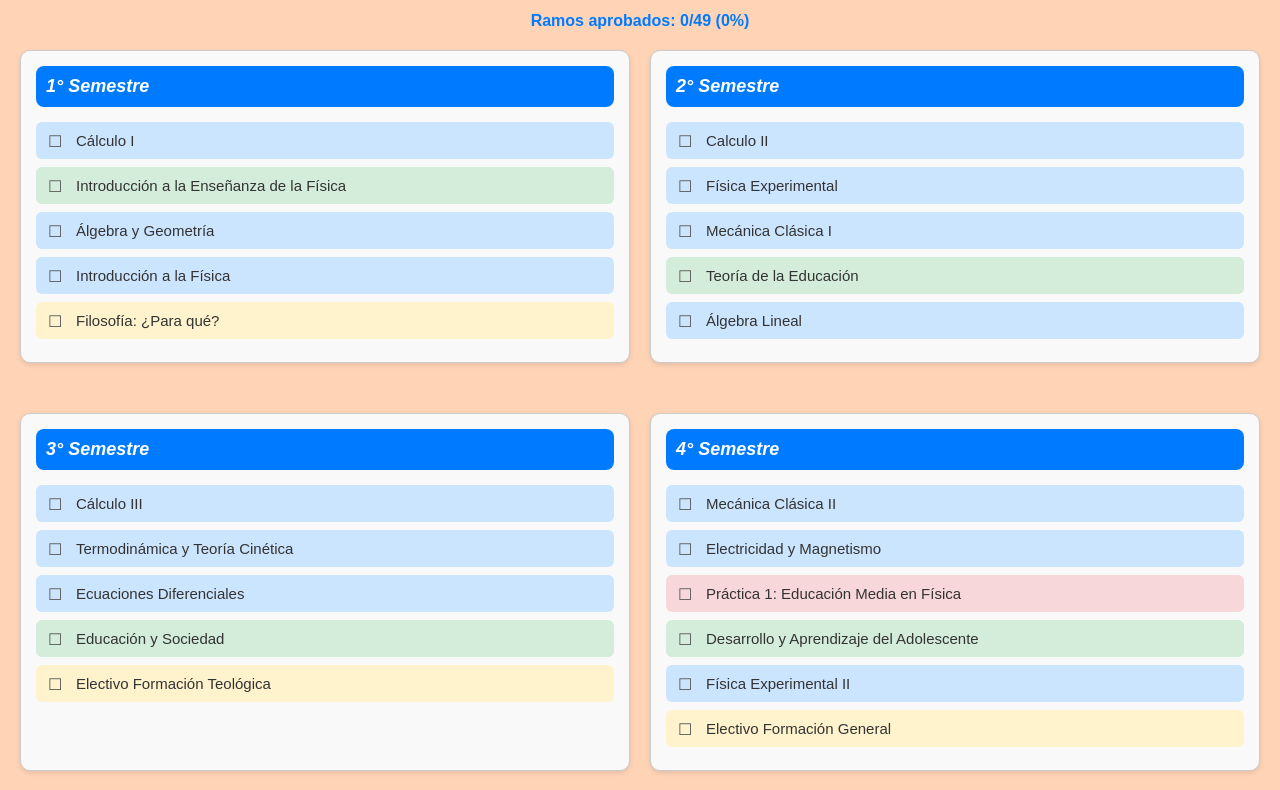
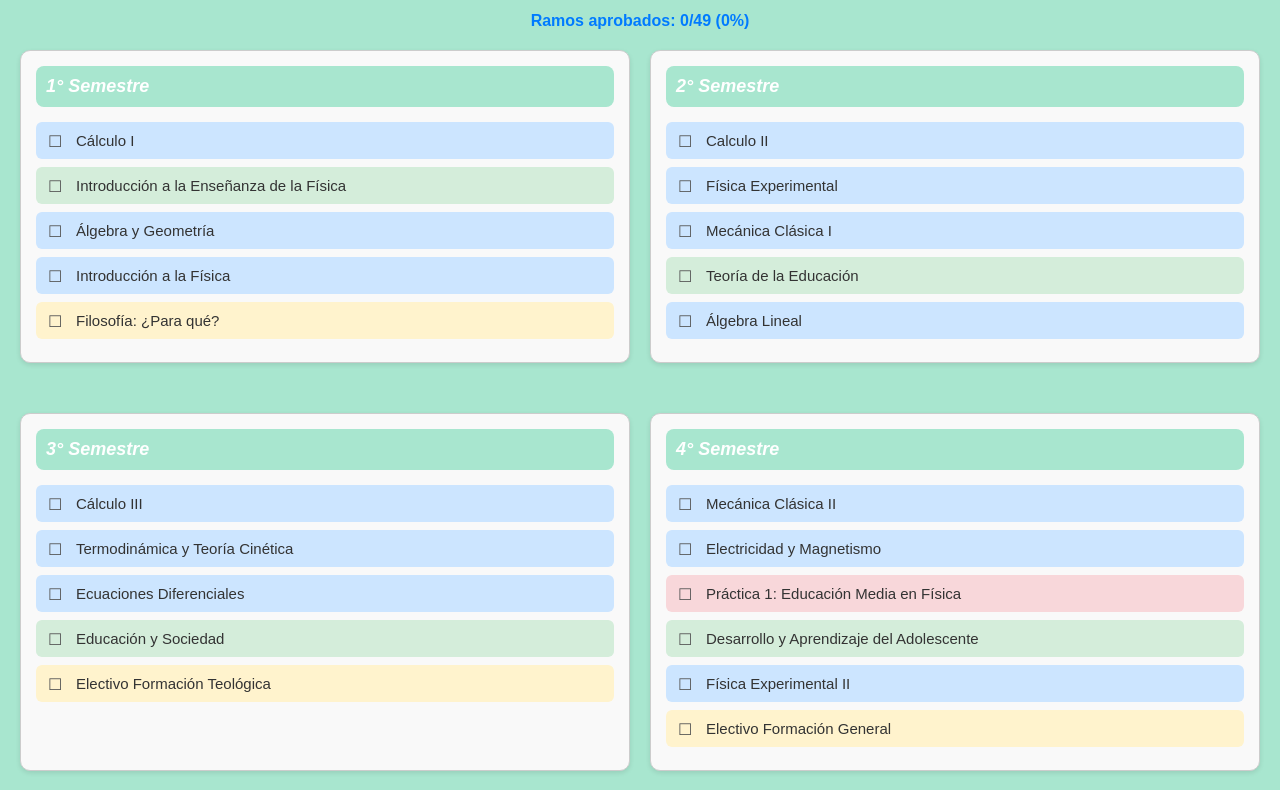
Before and after one commit to Mila14021/malla-pedagogia-fisica, a plain HTML site: page index.html in a window 1280 px wide. Shown: the part 110-900 px from the top of the page. Drawn offline with Linux system fonts and the light colour scheme; a web font is replaced by a local one.

Commit message:
Update index.html

```diff
--- a/index.html
+++ b/index.html
@@ -11,7 +11,7 @@
   <style>
     body {
       font-family: Comic relief, sans-serif;
-      background: #FFD3B6;
+      background: #A8E6CF;
       margin: 0;
       padding: 20px;
     }
@@ -42,7 +42,7 @@ h2 {
       margin-bottom: 20px;
     }
     .semestre h2 {
-      background: #007BFF;
+      background: #A8E6CF;
       color: #fff;
       padding: 10px;
       border-radius: 8px;
```
